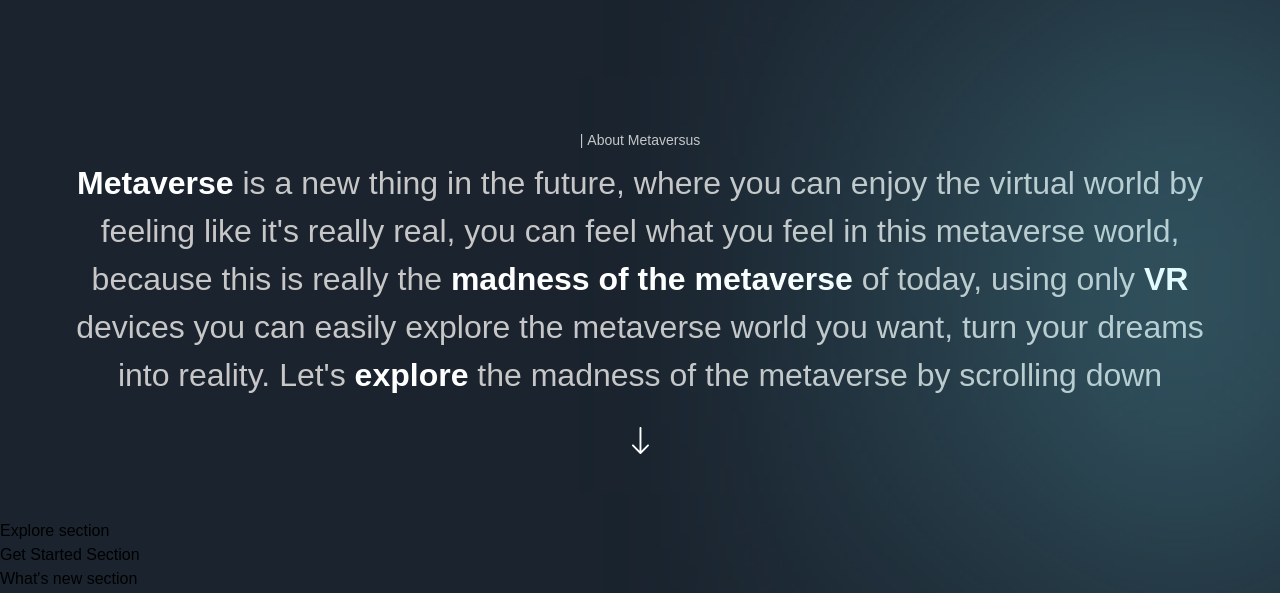
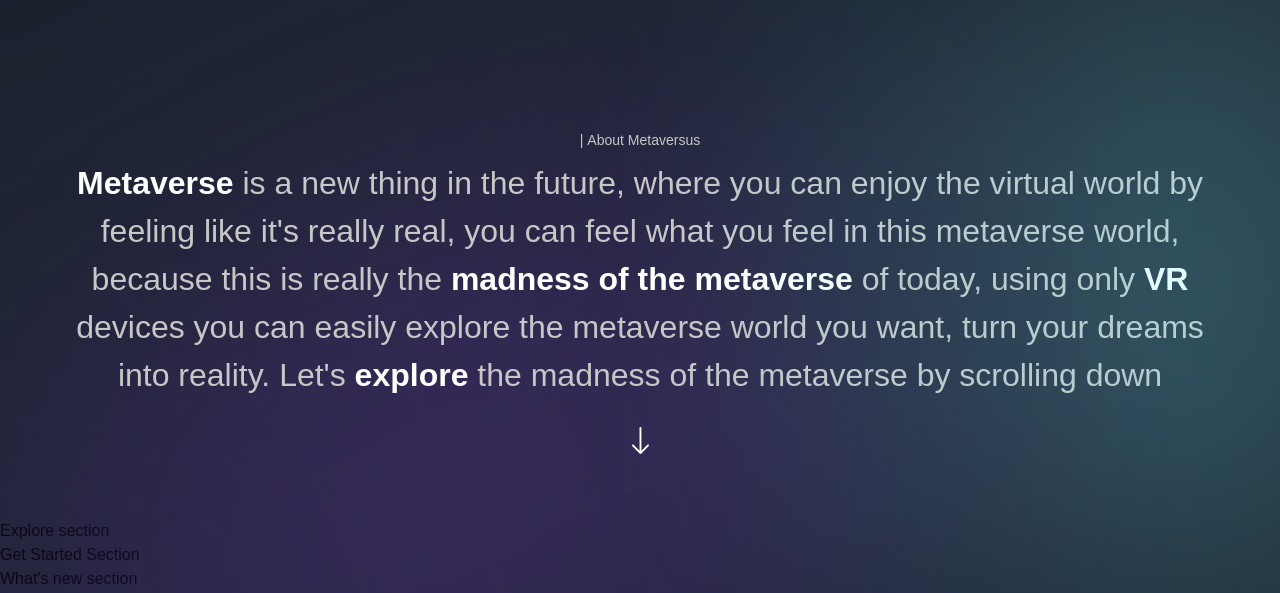
Before and after one commit to ScottishSmokedSalmon/metaversus, a Next.js app: page / in a window 1280 px wide. Shown: the part 1038-1631 px from the top of the page. Built offline with nearby package versions, Linux system fonts and the light colour scheme; a web font is replaced by a local one.

Commit message:
add: new functionality
New gradient for About section has been added

```diff
--- a/app/page.js
+++ b/app/page.js
@@ -5,8 +5,11 @@ const Page = () => (
   <div className="bg-primary-black overflow-hidden">
     <Navbar />
     <Hero />
-    <About />
-    <Explore />
+    <div className="relative">
+      <About />
+      <div className="gradient-03 z-0" />
+      <Explore />
+    </div>
     <GetStarted />
     <WhatsNew />
     <World />
```
